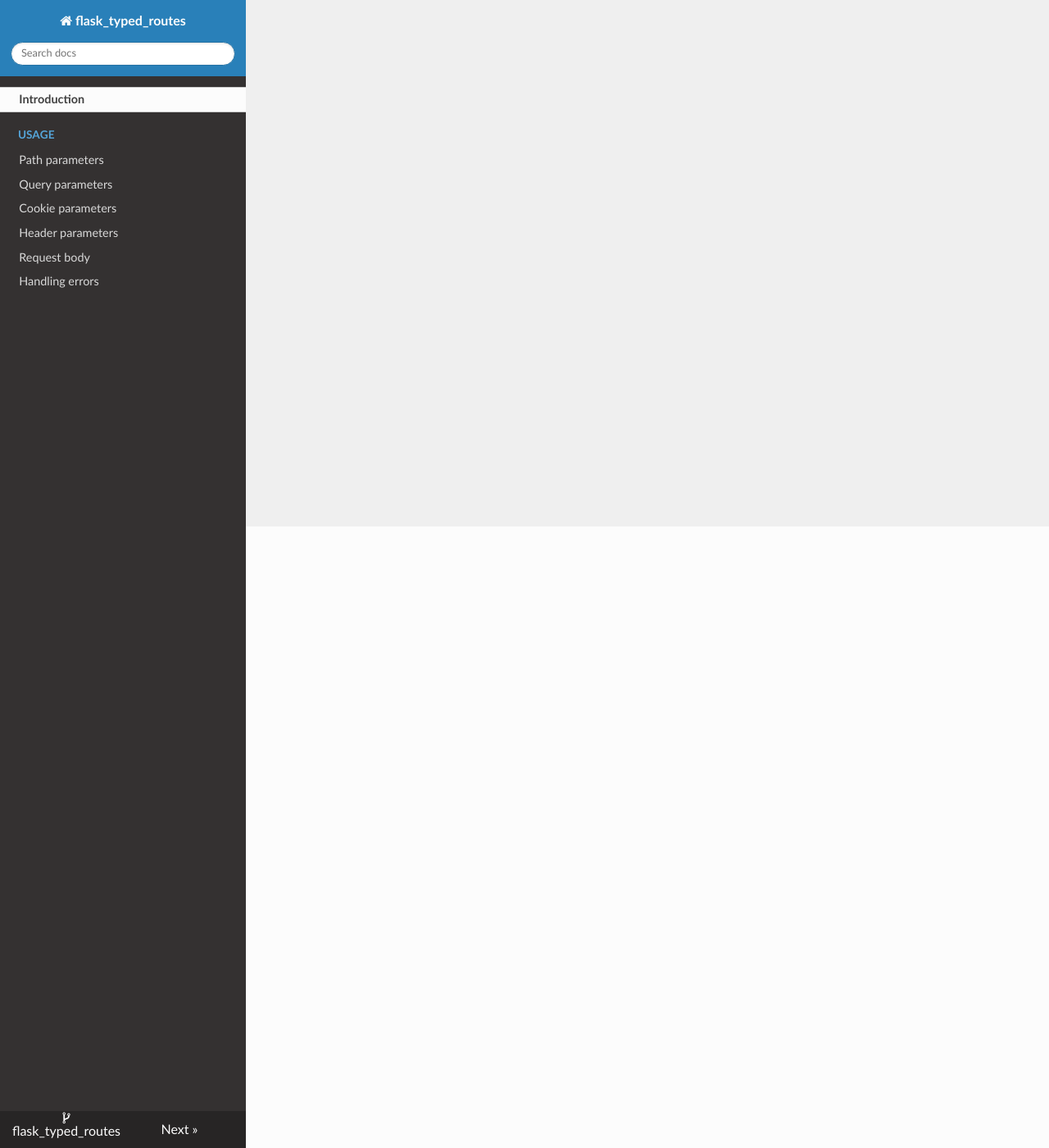
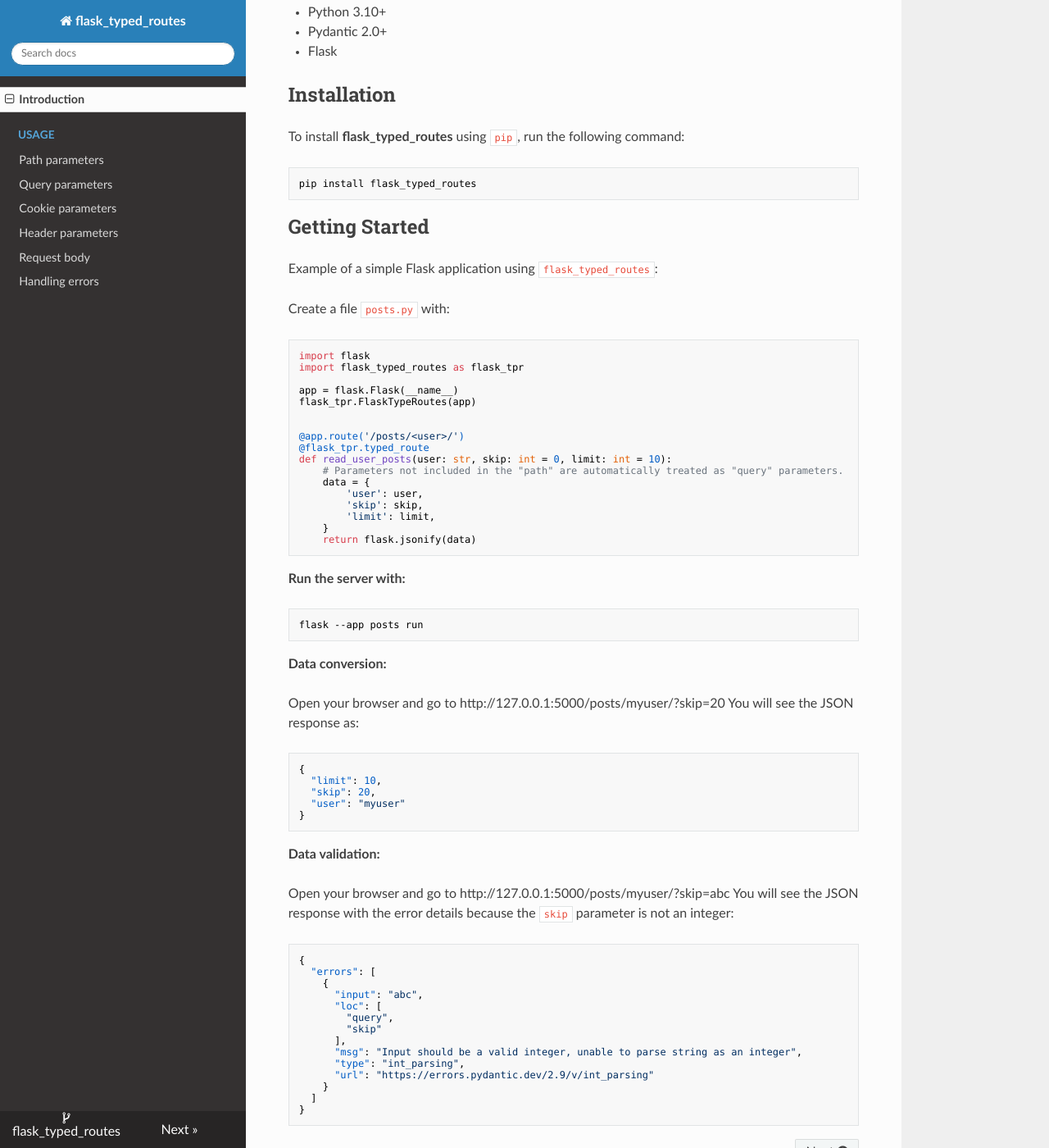
Before and after one commit to rmoralespp/flask_typed_routes, an MkDocs documentation site: the page built from docs/index.md, in a window 1280 px wide and 1400 px high, scrolled down 758 px. Shown: the whole window at 82% size. Built offline with MkDocs 1.6.1, drawn with Linux system fonts in a browser that asks for light colours; nearby versions of some CDN libraries; some of the changed text lies outside the part shown.

Commit message:
Added Path Parameters documentation

````diff
--- a/docs/index.md
+++ b/docs/index.md
@@ -1,3 +1,95 @@
-Wellcome to the documentation of the project!
+[![CI](https://github.com/rmoralespp/flask_typed_routes/workflows/CI/badge.svg)](https://github.com/rmoralespp/flask_typed_routes/actions?query=event%3Arelease+workflow%3ACI)
+[![pypi](https://img.shields.io/pypi/v/flask_typed_routes.svg)](https://pypi.python.org/pypi/flask_typed_routes)
+[![codecov](https://codecov.io/gh/rmoralespp/jsonl/branch/main/graph/badge.svg)](https://app.codecov.io/gh/rmoralespp/flask_typed_routes)
+[![license](https://img.shields.io/github/license/rmoralespp/jsonl.svg)](https://github.com/rmoralespp/flask_typed_routes/blob/main/LICENSE)
 
-Work in progress !!
+## About
+
+**flask_typed_routes** is a `Python` library designed to validate `Flask` requests effortlessly with `Pydantic`.
+
+## Features
+
+- **Type Safety:** Automatically validates request parameters based on type annotations.
+- **Easy Integration:** Simple decorator syntax for applying validation to Flask routes.
+- **Error Handling:** Automatically returns meaningful error responses for validation failures.
+
+## Requirements
+
+- Python 3.10+
+- Pydantic 2.0+
+- Flask
+
+## Installation
+
+To install **flask_typed_routes** using `pip`, run the following command:
+
+```bash
+pip install flask_typed_routes
+```
+
+## Getting Started
+
+Example of a simple Flask application using `flask_typed_routes`:
+
+Create a file `posts.py` with:
+
+```python
+import flask
+import flask_typed_routes as flask_tpr
+
+app = flask.Flask(__name__)
+flask_tpr.FlaskTypeRoutes(app)
+
+
+@app.route('/posts/<user>/')
+@flask_tpr.typed_route
+def read_user_posts(user: str, skip: int = 0, limit: int = 10):
+    # Parameters not included in the "path" are automatically treated as "query" parameters.
+    data = {
+        'user': user,
+        'skip': skip,
+        'limit': limit,
+    }
+    return flask.jsonify(data)
+```
+
+**Run the server with:**
+
+```bash
+flask --app posts run
+```
+
+**Data conversion:**
+
+Open your browser and go to http://127.0.0.1:5000/posts/myuser/?skip=20
+You will see the JSON response as:
+
+```json
+{
+  "limit": 10,
+  "skip": 20,
+  "user": "myuser"
+}
+```
+
+**Data validation:**
+
+Open your browser and go to http://127.0.0.1:5000/posts/myuser/?skip=abc
+You will see the JSON response with the error details because the `skip` parameter is not an integer:
+
+```json
+{
+  "errors": [
+    {
+      "input": "abc",
+      "loc": [
+        "query",
+        "skip"
+      ],
+      "msg": "Input should be a valid integer, unable to parse string as an integer",
+      "type": "int_parsing",
+      "url": "https://errors.pydantic.dev/2.9/v/int_parsing"
+    }
+  ]
+}
+```
--- a/docs/path.md
+++ b/docs/path.md
@@ -0,0 +1,88 @@
+# Path Parameters
+
+This section demonstrates how to use the library to validate and enforce types for path parameters in your
+Flask application.
+
+```python
+import flask
+import flask_typed_routes as flask_tpr
+
+app = flask.Flask(__name__)
+flask_tpr.FlaskTypeRoutes(app)
+
+
+@app.route('/posts/<user_id>/<country_iso>')
+@flask_tpr.typed_route
+def read_posts(user_id: int, country_iso: flask_tpr.Path(max_length=2)):
+    data = {
+        'user_id': user_id,
+        'country_iso': country_iso,
+    }
+    return flask.jsonify(data)
+```
+
+**Validations:**
+
+- user_id: Must be an integer.
+- country_iso: Must be a string with a maximum length of 2 characters. This parameter is validated using the libray
+  field `Path`.
+
+Valid Request: http://127.0.0.1:5000/posts/12/ES
+
+```json
+{
+  "country_iso": "ES",
+  "user_id": 12
+}
+```
+
+**Invalid Requests:**
+
+**Case1** If "user_id" is not an integer: http://127.0.0.1:5000/posts/abc/ES
+
+```json
+{
+  "errors": [
+    {
+      "input": "abc",
+      "loc": [
+        "path",
+        "user_id"
+      ],
+      "msg": "Input should be a valid integer, unable to parse string as an integer",
+      "type": "int_parsing",
+      "url": "https://errors.pydantic.dev/2.9/v/int_parsing"
+    }
+  ]
+}
+```
+
+**Case2** If "country_iso" is not a string with a maximum length of 2
+characters: http://127.0.0.1:5000/posts/12/ESP
+
+```
+{
+
+      "errors": [
+            {
+                  "ctx": {
+                        "max_length": 2
+                  },
+                  "input": "ESP",
+                  "loc": [
+                        "path",
+                        "country_iso"
+                  ],
+                  "msg": "String should have at most 2 characters",
+                  "type": "string_too_long",
+                  "url": "https://errors.pydantic.dev/2.9/v/string_too_long"
+            }
+      ]
+
+}
+```
+
+**Custom Path Validations**
+
+The `Path` field is an extension of Pydantic's field, offering powerful validation capabilities.
+This flexibility allows you to tailor path parameter validation to your application's specific needs.
````
Also changed, not shown: README.md (+2 -2 lines).
